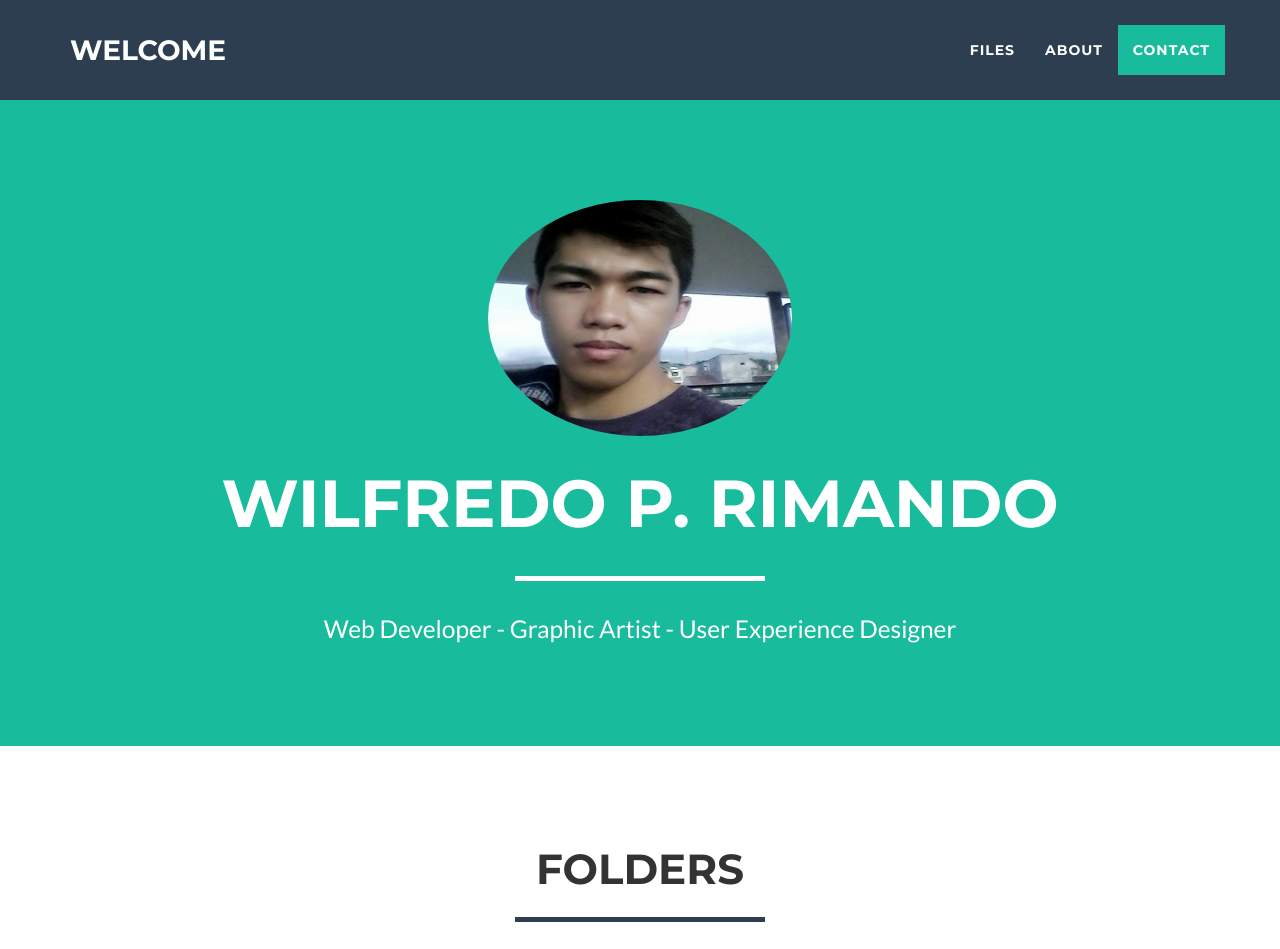
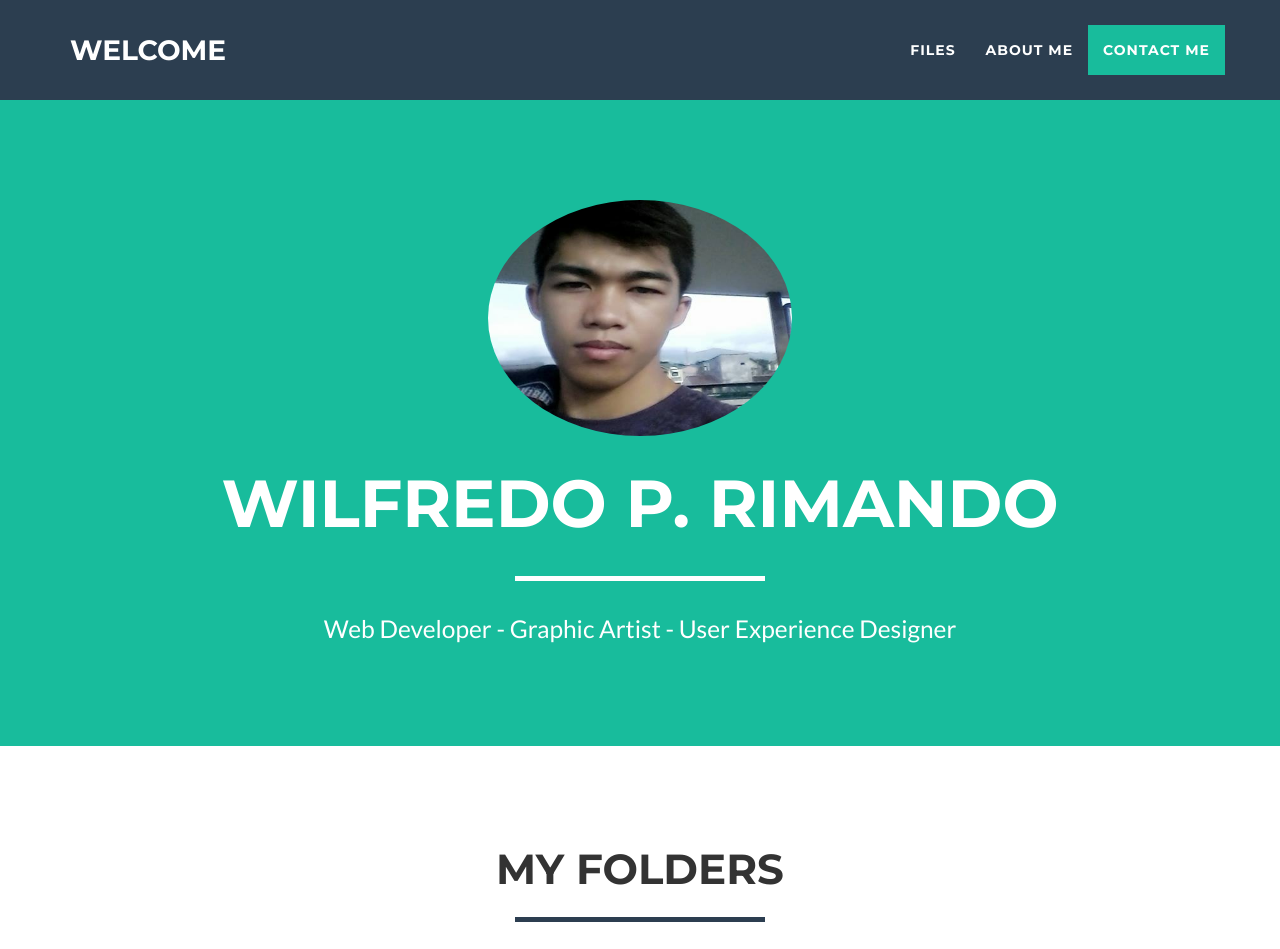
Before and after one commit to lurilyn/wilfredorimando1.github.io, a website: page index.html in a window 1280 px wide. Shown: the top 949 px of the page. Drawn offline with nearby package versions, Linux system fonts and the light colour scheme.

Commit message:
Update index.html

```diff
--- a/index.html
+++ b/index.html
@@ -51,13 +51,13 @@
                         <a href="#page-top"></a>
                     </li>
                     <li class="page-scroll">
-                        <a href="#portfolio">Files</a>
+                        <a href="#portfolio">FILES</a>
                     </li>
                     <li class="page-scroll">
-                        <a href="#about">About</a>
+                        <a href="#about">ABOUT ME</a>
                     </li>
                     <li class="page-scroll">
-                        <a href="#contact">Contact</a>
+                        <a href="#contact">CONTACT ME</a>
                     </li>
                 </ul>
             </div>
@@ -87,7 +87,7 @@
         <div class="container">
             <div class="row">
                 <div class="col-lg-12 text-center">
-                    <h2>FOLDERS</h2>
+                    <h2>my FOLDERS</h2>
                     <hr class="star-primary">
                 </div>
             </div>
```
